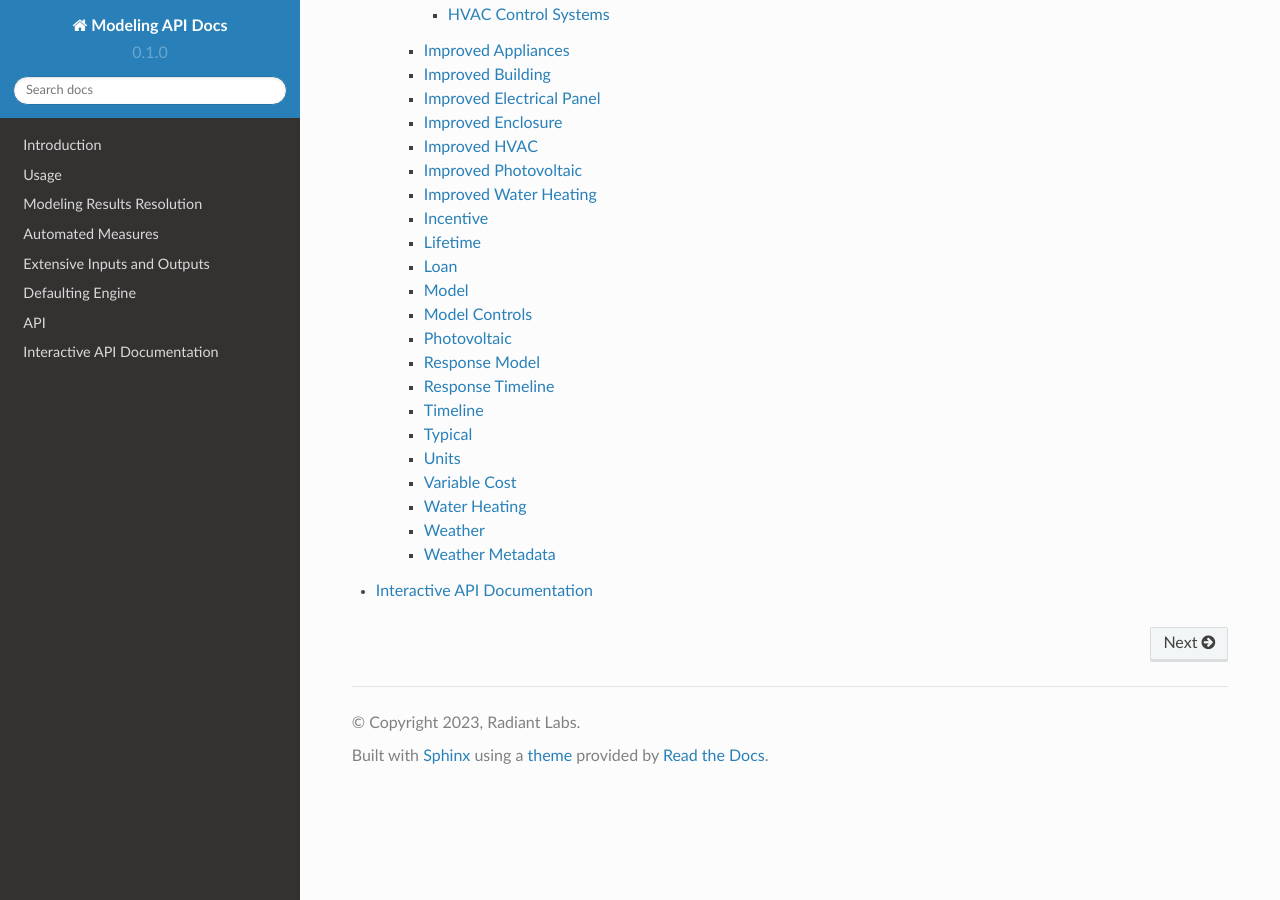
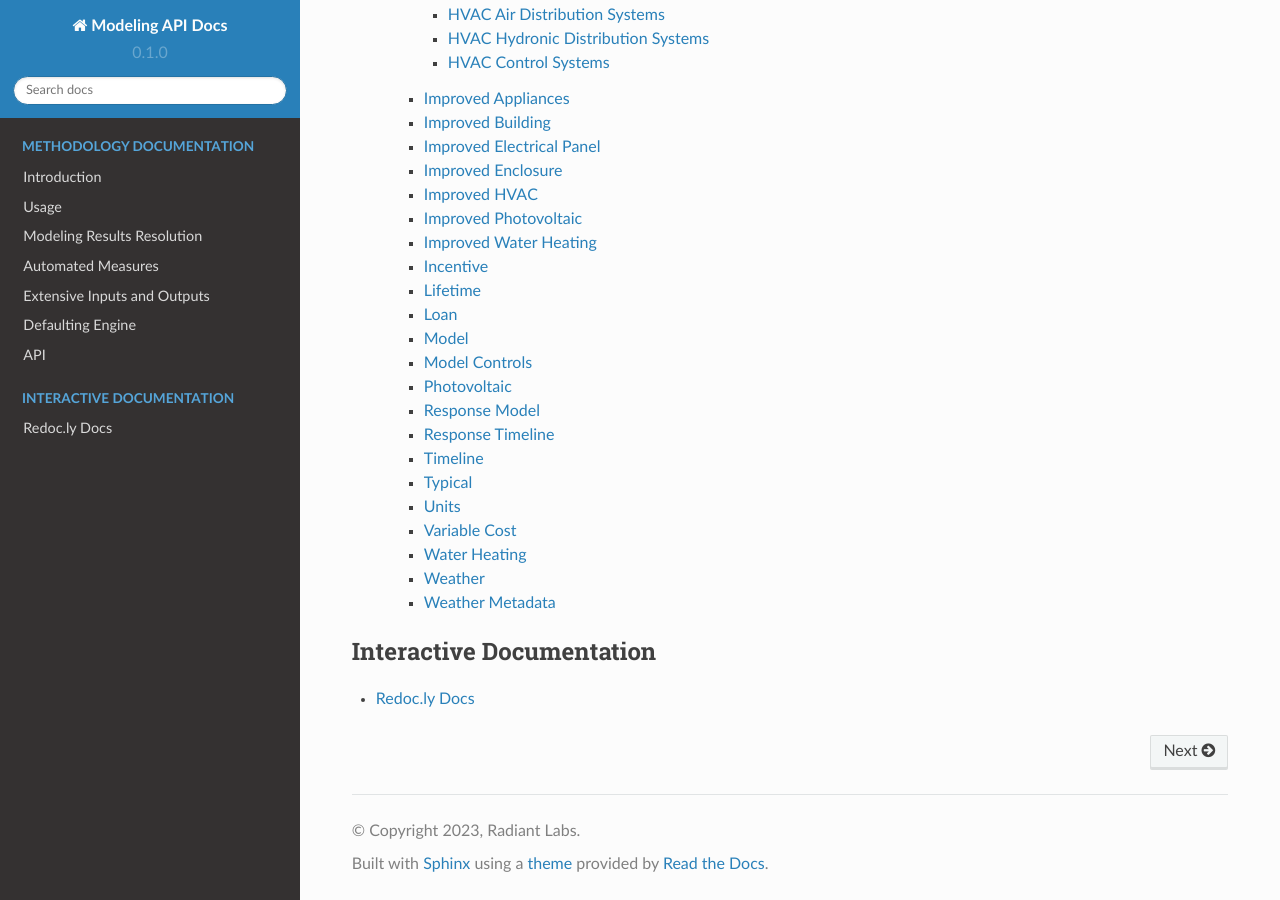
Before and after one commit to RadiantLabs/modeling-api-docs, a Sphinx documentation site: the page built from docs/source/index.rst, in a window 1280 px wide and 900 px high, scrolled down 2545 px. Built offline with Sphinx 7.4.7 and the Read the Docs theme 2.0.0, drawn with Linux system fonts in a browser that asks for light colours; some of the changed text lies outside the part shown.

Commit message:
Change sidebar to have sections

```diff
--- a/docs/source/index.rst
+++ b/docs/source/index.rst
@@ -2,6 +2,7 @@
 --------
 
 .. toctree::
+   :caption: Methodology Documentation
 
    introduction
    usage
@@ -10,4 +11,8 @@
    extensive_inputs_and_outputs
    defaulting_engine
    api
-   Interactive API Documentation <https://radiantlabs-core-modeling-api.redoc.ly>
+
+.. toctree::
+   :caption: Interactive Documentation
+
+   Redoc.ly Docs <https://radiantlabs-core-modeling-api.redoc.ly>
```
